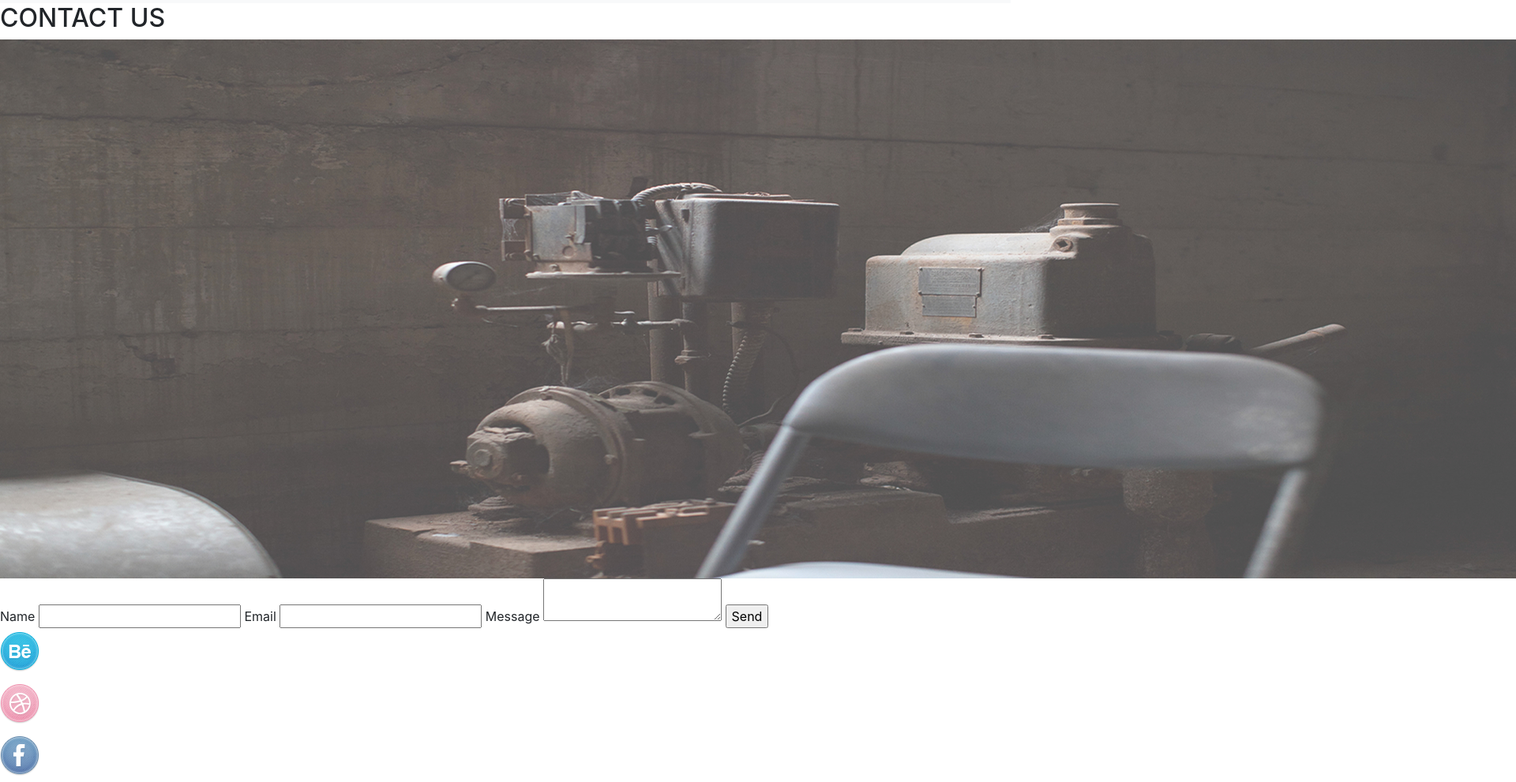
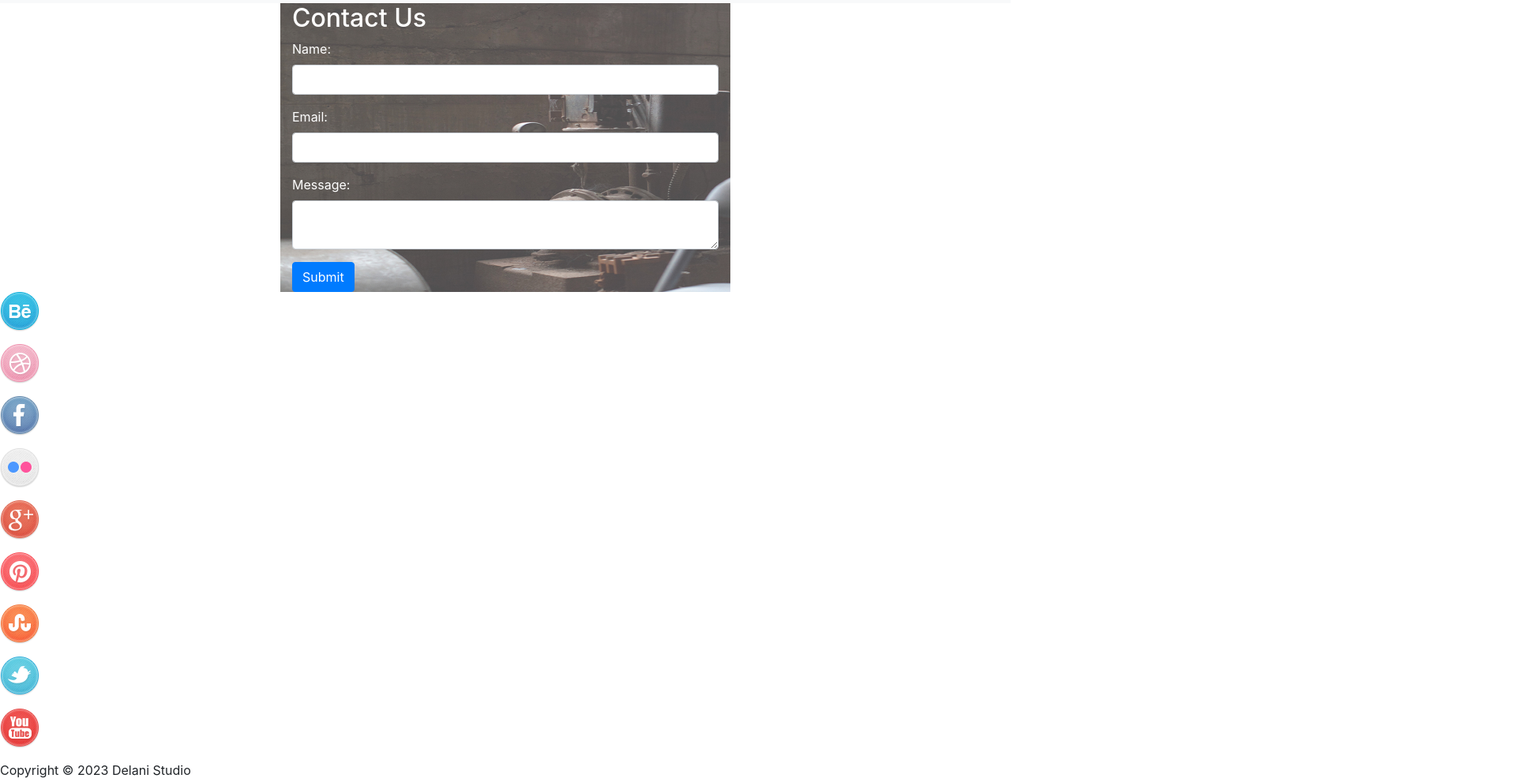
Before and after one commit to Siubih/Week-3-, a plain HTML site: page index.html in a window 1280 px wide. Shown: the part 3136-4127 px from the top of the page at 79% size, 1920 px wide, since content can reach past the window. Drawn offline with nearby package versions, Linux system fonts and the light colour scheme.

Commit message:
additional editing on the form input

```diff
--- a/index.html
+++ b/index.html
@@ -116,22 +116,43 @@
             </div>
         </div>
     </section>
-    <section id="contact">
-        <h2>CONTACT US</h2>
-        <img src="img/c_image.jpg" alt="c_image">
-          <form>
-            <label for="name">Name</label>
-            <input type="text" id="name" name="name">
+    <section>
+        <div class="container">
+            <div class="row">
+              <div class="col-md-6 mx-auto contact-section">
+                <h2>Contact Us</h2>
+                <form id="contact-form" method="post" action="#">
+                  <div class="form-group">
+                    <label for="name">Name:</label>
+                    <input type="text" class="form-control" id="name" name="name" required>
+                  </div>
+                  <div class="form-group">
+                    <label for="email">Email:</label>
+                    <input type="email" class="form-control" id="email" name="email" required>
+                  </div>
+                  <div class="form-group">
+                    <label for="message">Message:</label>
+                    <textarea class="form-control" id="message" name="message" required></textarea>
+                  </div>
+                  <button type="submit" class="btn btn-primary">Submit</button>
+                </form>
+              </div>
+            </div>
+        </div>
+        <script src="https://code.jquery.com/jquery-3.5.1.slim.min.js"></script>
+        <script src="https://cdn.jsdelivr.net/npm/bootstrap@4.5.2/js/bootstrap.bundle.min.js"></script>
+        <script>
+            $(document).ready(function() {
+            $('#contact-form').submit(function(e) {
+            e.preventDefault();
+            // Here you can add code to handle form submission, e.g., sending an email
 
-            <label for="email">Email</label>
-            <input type="email" id="email" name="email">
-
-            <label for="message">Message</label>
-            <textarea id="message" name="message"></textarea>
-
-            <input type="submit" value="Send">
-          </form>
-      </section>
+            // Display a success message
+            $('#contact-form').html('<h3>Thank you for your message!</h3>');
+         });
+        });
+        </script>
+    </section>
       <section id="Social">
         <p><img src="img/Social/behance.png" alt="behance"></p>
         <p></p><img src="img/Social/dribble.png" alt="dribble"></p>
--- a/styles.css
+++ b/styles.css
@@ -2,3 +2,9 @@
             background-color: #f8f9fa;
             padding: 15px 0;
         }
+.contact-section {
+      background-image: url('img/c_image.jpg');
+      background-size: cover;
+      padding: 0px;
+      color: white;
+    }
```
Also changed, not shown: script.js (+9 -0 lines).
